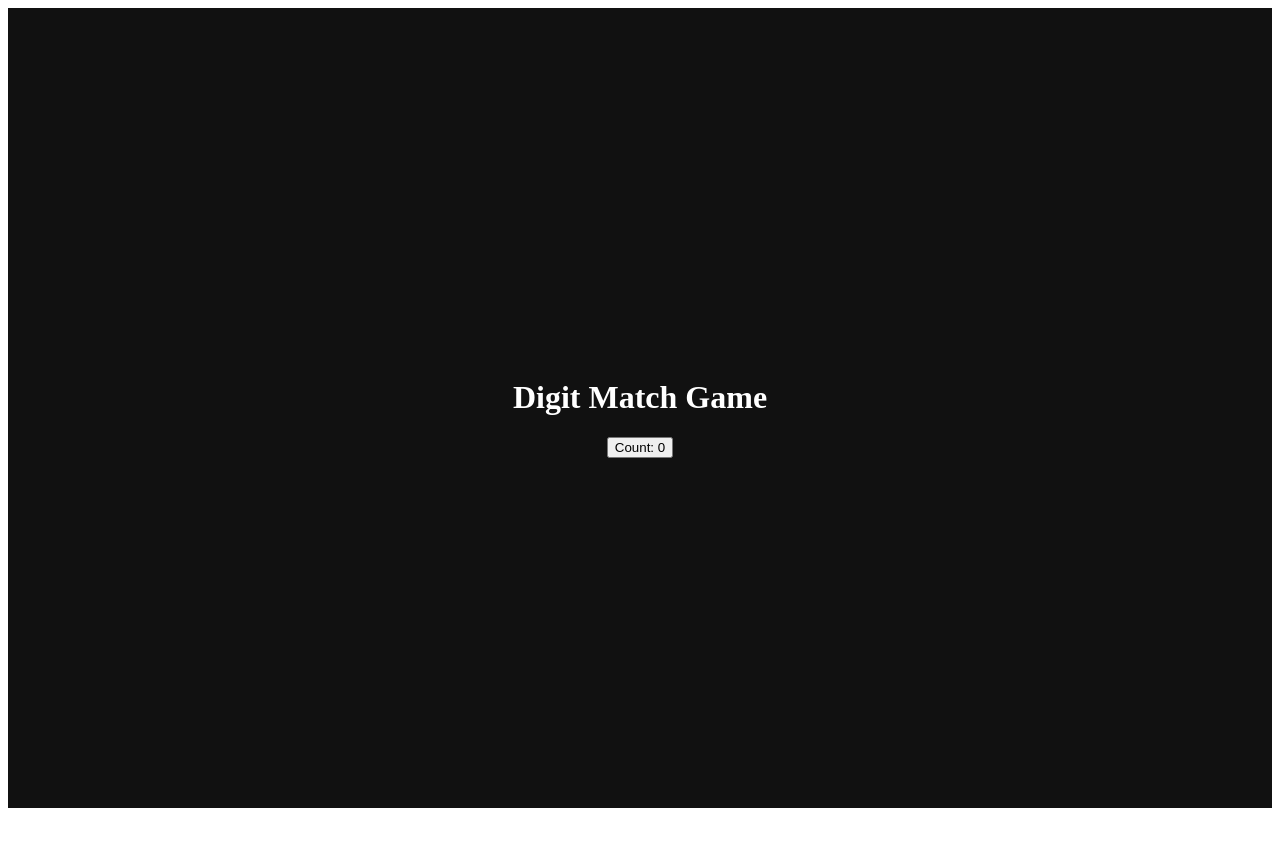
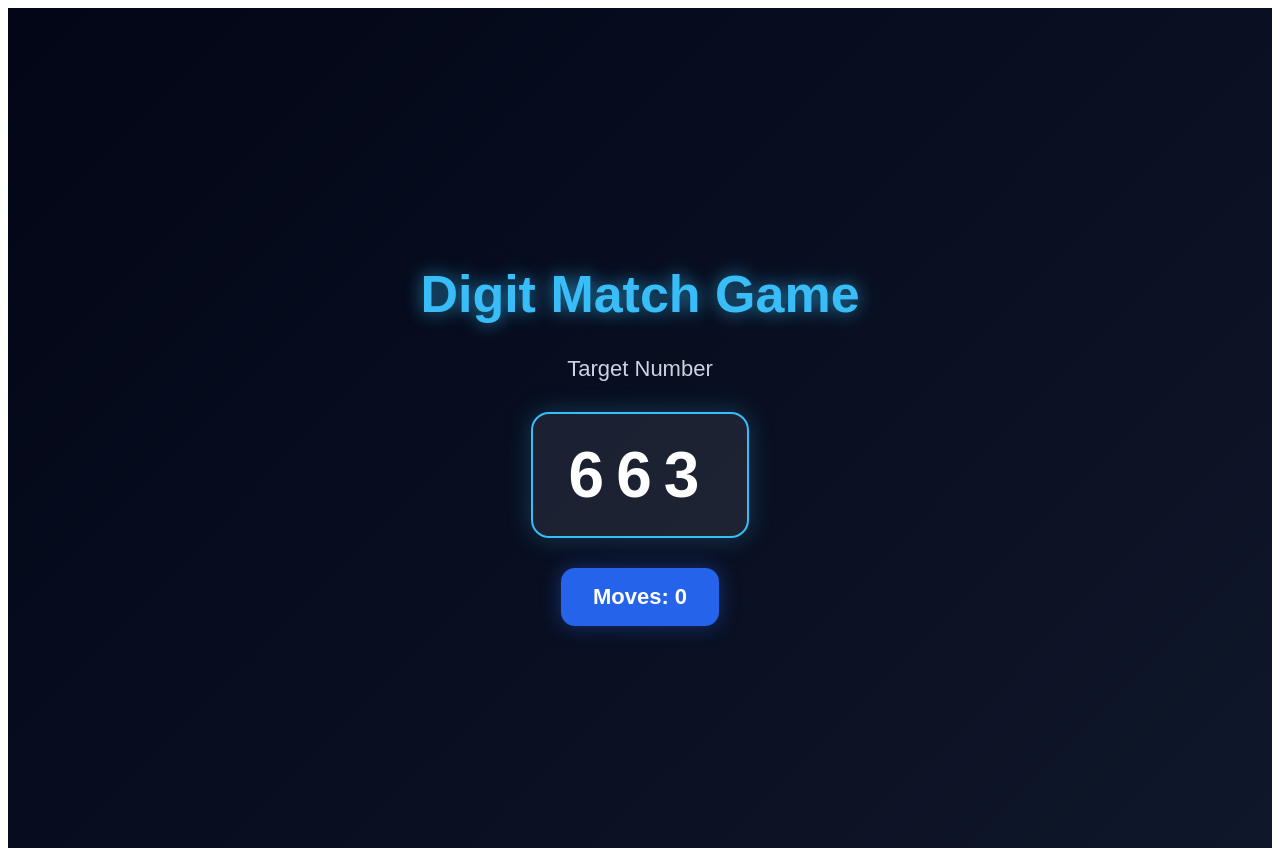
Before and after one commit to bellbullet/digit-match-games, a React (Vite) app: page / in a window 1280 px wide. Before the commit the page ends 816 px from the top, so only its background shows below. Built offline with nearby package versions, Linux system fonts and the light colour scheme.

Commit message:
Enhance App layout and add target number display

```diff
--- a/src/App.jsx
+++ b/src/App.jsx
@@ -2,22 +2,77 @@ import React, { useState } from "react";
 
 export default function App() {
   const [count, setCount] = useState(0);
+  const [target] = useState(
+    () => Math.floor(Math.random() * 900 + 100)
+  );
 
   return (
     <div
       style={{
         minHeight: "100vh",
-        background: "#111",
+        background: "linear-gradient(135deg, #020617, #0f172a)",
         color: "white",
         display: "flex",
+        flexDirection: "column",
         justifyContent: "center",
         alignItems: "center",
-        flexDirection: "column"
+        fontFamily: "Arial, sans-serif",
+        padding: "20px",
       }}
     >
-      <h1>Digit Match Game</h1>
-      <button onClick={() => setCount(count + 1)}>
-        Count: {count}
+      <h1
+        style={{
+          fontSize: "52px",
+          marginBottom: "10px",
+          color: "#38bdf8",
+          textShadow: "0 0 18px rgba(56,189,248,0.7)",
+        }}
+      >
+        Digit Match Game
+      </h1>
+
+      <p
+        style={{
+          fontSize: "22px",
+          marginBottom: "30px",
+          color: "#cbd5e1",
+        }}
+      >
+        Target Number
+      </p>
+
+      <div
+        style={{
+          fontSize: "64px",
+          fontWeight: "bold",
+          letterSpacing: "12px",
+          background: "rgba(255,255,255,0.08)",
+          padding: "24px 36px",
+          borderRadius: "18px",
+          border: "2px solid #38bdf8",
+          boxShadow: "0 0 25px rgba(56,189,248,0.25)",
+          marginBottom: "30px",
+        }}
+      >
+        {target}
+      </div>
+
+      <button
+        onClick={() => setCount(count + 1)}
+        style={{
+          padding: "16px 32px",
+          fontSize: "22px",
+          fontWeight: "bold",
+          border: "none",
+          borderRadius: "14px",
+          background: "#2563eb",
+          color: "white",
+          cursor: "pointer",
+          boxShadow: "0 0 20px rgba(37,99,235,0.4)",
+          transition: "0.2s",
+        }}
+      >
+        Moves: {count}
       </button>
     </div>
   );
```
